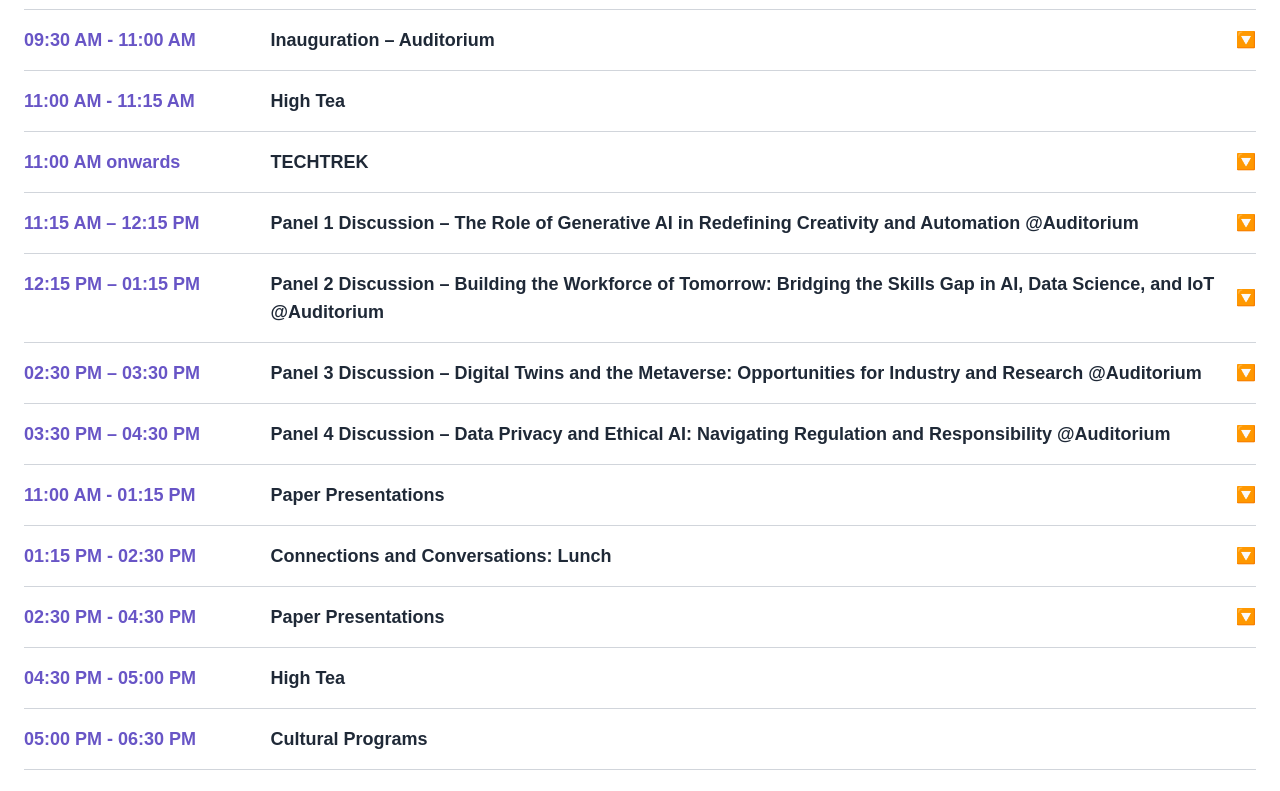
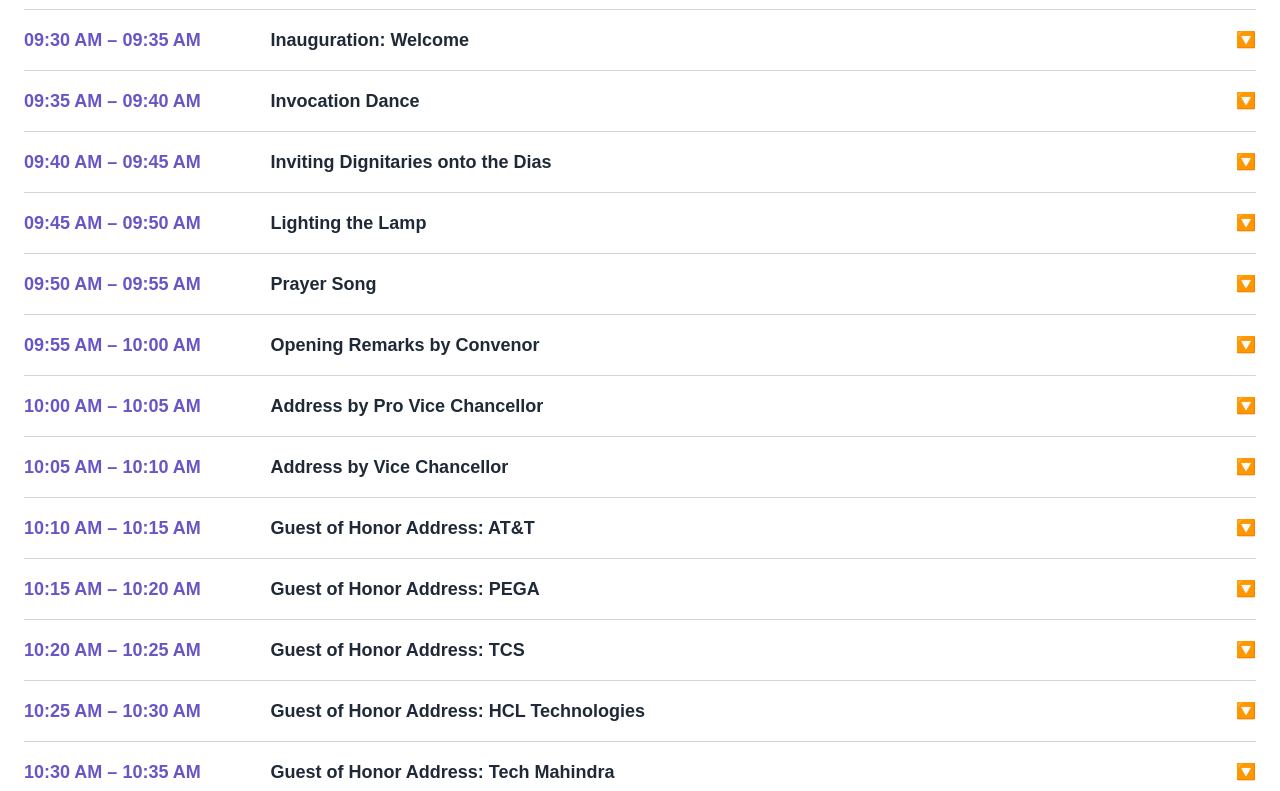
Before and after one commit to roshaneleshaddai/rdconclave, a Next.js app: page /schedule in a window 1280 px wide. Shown: the part 500-1291 px from the top of the page. Built offline with nearby package versions, Linux system fonts and the light colour scheme; a web font is replaced by a local one.

Commit message:
Update page.jsx
detailed inaugural
--ng

```diff
--- a/app/schedule/page.jsx
+++ b/app/schedule/page.jsx
@@ -4,36 +4,175 @@ import React, { useState } from "react";
 // Data structure for schedule details
 const scheduleData = {
   day1: [
+    // {
+    //   time: "08:30 AM",
+    //   title: "Registration – Admin Block",
+    // },
+    // {
+    //   time: "09:30 AM - 11:00 AM",
+    //   title: "Inauguration – Auditorium",
+    //   description: {
+    //     // mainContent: "Panel discussion title and details with an overview of the topic and speakers.",
+    //     keyPoints: [
+
+    //       "Dr. M. Suneetha, Dean - Research, Technology & Development and IQAC, Professor & HoD-IT",
+    //       "Dr. A. V. Ratna Prasad, Pro Vice Chancellor",
+    //       "Dr. P. Venkateswara Rao, Vice Chancellor",
+    //       "Sri M Rajaiah (President),SAGTE",
+    //       "Sri P. Lakshmana Rao(Secretary), SAGTE",
+    //       "Mrs. Padmaja Sriram, AT&T (Guest of Honor)",
+    //       "Mr. Sarada Prasanna Satapathy, PEGA (Guest of Honor)",
+    //       "Mr. M S R Murthy, TCS (Guest of Honor)",
+    //       "Mr.Suresh Babu B, HCL Technologies (Guest of Honor)",
+    //       "Mr. M. Srinivas Reddy, TechMahindra(Guest of Honor)",
+    //       "Mr. Jitender Singh, Cognizant Technology Solutions (Guest of Honor)",
+    //       "Sri. Anagani Satya Prasad, Minister for Revenue, Registration and Stamps of Andhra Pradesh (Chief Guest)",
+    //       "Sri. Gottipati Ravi Kumar, Minister of Energy of Andhra Pradesh (Chief Guest)",
+    //       "Sri. Nadendla Manohar, Minister of Civil Supplies, Food & Consumer Affairs of Andhra Pradesh (Chief Guest)",
+    //       "Sri. Yalamanchili Satyanarayana Chowdary, MLA West, AP (Chief Guest)	Ms. Ameena ",
+
+    //     ],
+    //   },
+    // },
     {
         time: "08:30 AM",
         title: "Registration – Admin Block",
       },
       {
-      time: "09:30 AM - 11:00 AM",
-      title: "Inauguration – Auditorium",
-      description: {
-        // mainContent: "Panel discussion title and details with an overview of the topic and speakers.",
-        keyPoints: [
+        "time": "09:30 AM – 09:35 AM",
+        "title": "Inauguration: Welcome",
+        "description": {
+          "mainContent": "Welcome by Ms Ameena to start the event.",
 
+        }
+      },
+      {
+        "time": "09:35 AM – 09:40 AM",
+        "title": "Invocation Dance",
+        "description": {
+          "mainContent": "Dance performance by R Sidvila Bhargavi.",
+
+        }
+      },
+      {
+        "time": "09:40 AM – 09:45 AM",
+        "title": "Inviting Dignitaries onto the Dias",
+        "description": {
+          "mainContent": "Ms Ameena invites dignitaries onto the dais.",
+          "keyPoints": [
             "Dr. M. Suneetha, Dean - Research, Technology & Development and IQAC, Professor & HoD-IT",
             "Dr. A. V. Ratna Prasad, Pro Vice Chancellor",
             "Dr. P. Venkateswara Rao, Vice Chancellor",
-          "Sri M Rajaiah (President),SAGTE",
-          "Sri P. Lakshmana Rao(Secretary), SAGTE",
+            "Sri M. Rajaiah, President, SAGTE",
+            "Sri P. Lakshmana Rao, Secretary, SAGTE",
             "Mrs. Padmaja Sriram, AT&T (Guest of Honor)",
             "Mr. Sarada Prasanna Satapathy, PEGA (Guest of Honor)",
             "Mr. M S R Murthy, TCS (Guest of Honor)",
-          "Mr.Suresh Babu B, HCL Technologies (Guest of Honor)",
-          "Mr. M. Srinivas Reddy, TechMahindra(Guest of Honor)",
+            "Mr. Suresh Babu B, HCL Technologies (Guest of Honor)",
+            "Mr. M. Srinivas Reddy, Tech Mahindra (Guest of Honor)",
             "Mr. Jitender Singh, Cognizant Technology Solutions (Guest of Honor)",
-          "Sri. Anagani Satya Prasad, Minister for Revenue, Registration and Stamps of Andhra Pradesh (Chief Guest)",
+            "Sri Anagani Satya Prasad, Minister for Revenue, Registration and Stamps of Andhra Pradesh (Chief Guest)",
             "Sri. Gottipati Ravi Kumar, Minister of Energy of Andhra Pradesh (Chief Guest)",
             "Sri. Nadendla Manohar, Minister of Civil Supplies, Food & Consumer Affairs of Andhra Pradesh (Chief Guest)",
-          "Sri. Yalamanchili Satyanarayana Chowdary, MLA West, AP (Chief Guest)	Ms. Ameena ",
+            "Sri. Yalamanchili Satyanarayana Chowdary, MLA West, AP (Chief Guest)",
+            "Sri. Bode Prasad, MLA, Penamaluru"
+          ]
+        }
+      },
+      {
+        "time": "09:45 AM – 09:50 AM",
+        "title": "Lighting the Lamp",
+        "description": {
+          "mainContent": "Traditional lighting of the lamp ceremony.",
 
-        ],
+        }
       },
+      {
+        "time": "09:50 AM – 09:55 AM",
+        "title": "Prayer Song",
+        "description": {
+          "mainContent": "Prayer song by G. Srivatsala Gayathri and P Renuka.",
+
+        }
       },
+      {
+        "time": "09:55 AM – 10:00 AM",
+        "title": "Opening Remarks by Convenor",
+        "description": {
+          "mainContent": "Dr. M. Suneetha, Dean - Research, Technology & Development and IQAC, Professor and HoD-IT, delivers the opening remarks.",
+
+        }
+      },
+      {
+        "time": "10:00 AM – 10:05 AM",
+        "title": "Address by Pro Vice Chancellor",
+        "description": {
+          "mainContent": "Speech by Dr. A. V. Ratna Prasad, Pro Vice Chancellor.",
+
+        }
+      },
+      {
+        "time": "10:05 AM – 10:10 AM",
+        "title": "Address by Vice Chancellor",
+        "description": {
+          "mainContent": "Speech by Dr. P. Venkateswara Rao, Vice Chancellor.",
+
+        }
+      },
+      {
+        "time": "10:10 AM – 10:15 AM",
+        "title": "Guest of Honor Address: AT&T",
+        "description": {
+          "mainContent": "Speech by Mrs. Padmaja Sriram, AT&T.",
+
+        }
+      },
+      {
+        "time": "10:15 AM – 10:20 AM",
+        "title": "Guest of Honor Address: PEGA",
+        "description": {
+          "mainContent": "Speech by Mr. Sarada Prasanna Satapathy, PEGA.",
+
+        }
+      },
+      {
+        "time": "10:20 AM – 10:25 AM",
+        "title": "Guest of Honor Address: TCS",
+        "description": {
+          "mainContent": "Speech by Mr. M S R Murthy, TCS.",
+
+        }
+      },
+      {
+        "time": "10:25 AM – 10:30 AM",
+        "title": "Guest of Honor Address: HCL Technologies",
+        "description": {
+          "mainContent": "Speech by Mr. Suresh Babu B, HCL Technologies.",
+
+        }
+      },
+      {
+        "time": "10:30 AM – 10:35 AM",
+        "title": "Guest of Honor Address: Tech Mahindra",
+        "description": {
+          "mainContent": "Speech by Mr. M. Srinivas Reddy, Tech Mahindra.",
+
+        }
+      },
+      {
+        "time": "10:35 AM – 10:40 AM",
+        "title": "Guest of Honor Address: Cognizant Technology Solutions",
+        "description": {
+          "mainContent": "Speech by Mr. Jitender Singh, Cognizant Technology Solutions.",
+          "keyPoints": [
+            "Sri Anagani Satya Prasad, Minister for Revenue, Registration and Stamps of Andhra Pradesh",
+            "Sri Gottipati Ravi Kumar, Minister of Energy of Andhra Pradesh",
+            "Sri Nadendla Manohar, Minister of Civil Supplies, Food & Consumer Affairs of Andhra Pradesh",
+            "Sri Yalamanchili Satyanarayana Chowdary, MLA West, AP"
+          ]
+        }
+      },
+
     {
       time: "11:00 AM - 11:15 AM",
       title: "High Tea",
```
Lines whose indentation alone changed are shown as unchanged.
